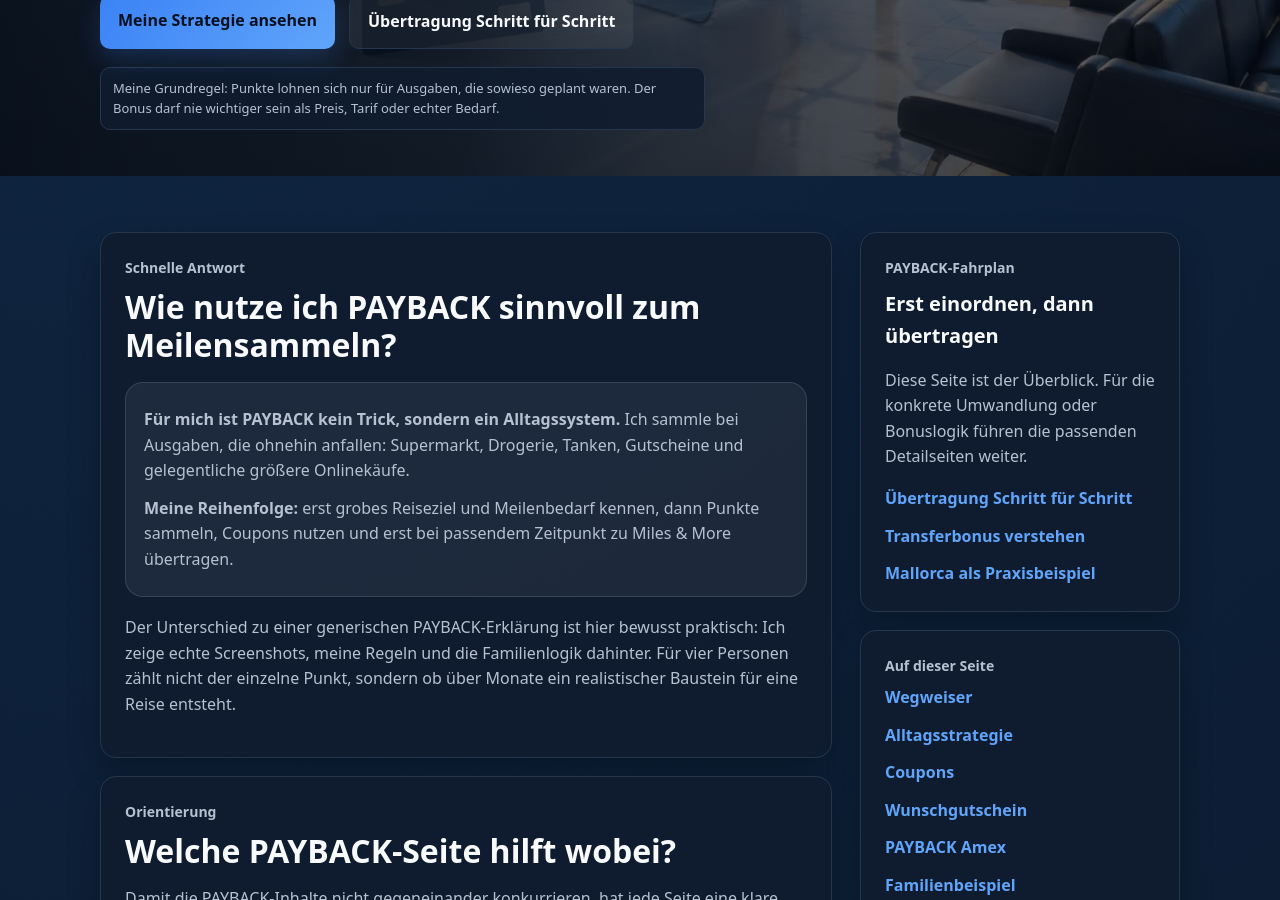
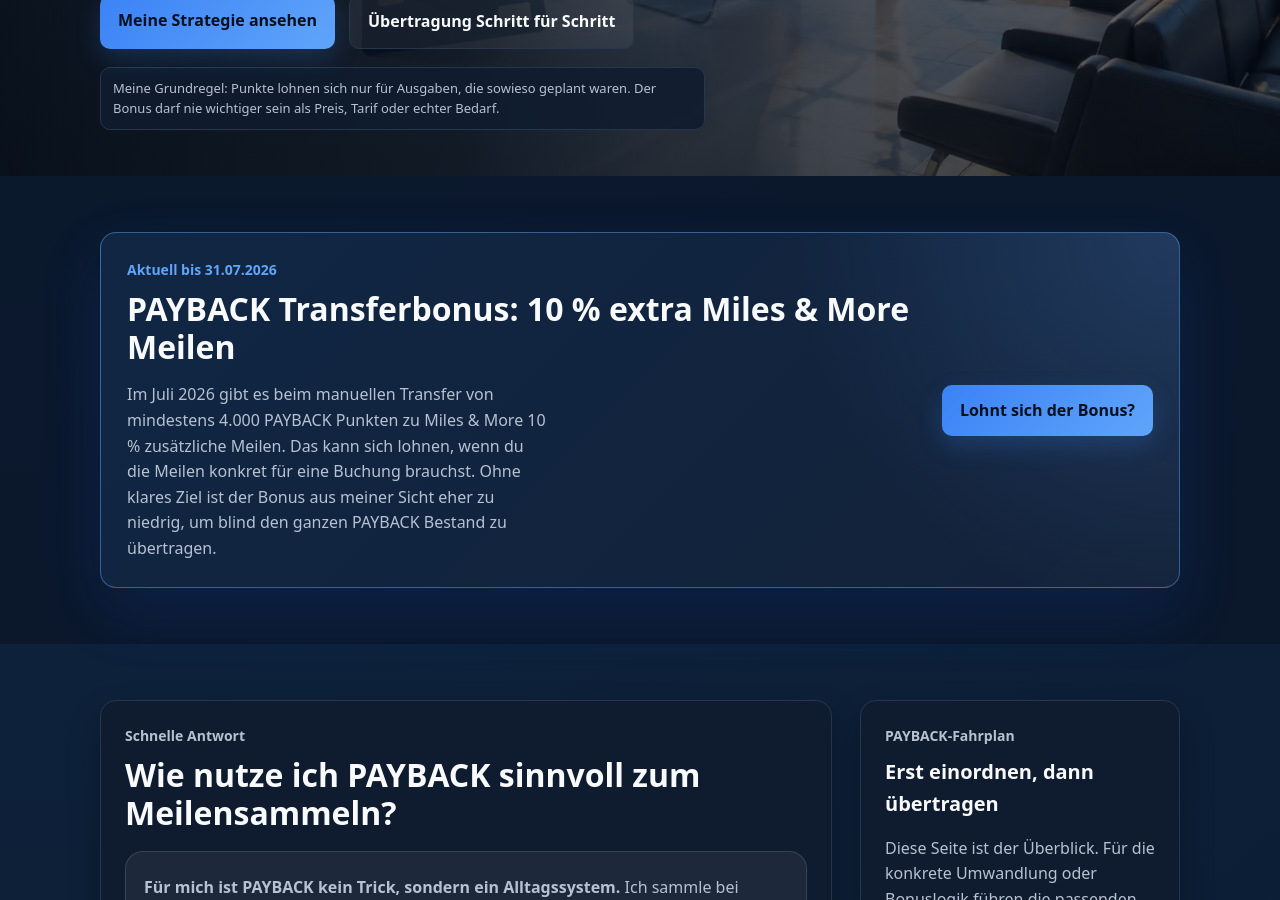
Before and after one commit to Praemienflug-Planer/miles-planer, a Jekyll site: the page built from meilen-sammeln/payback/index.html, in a window 1280 px wide and 900 px high, scrolled down 674 px. Built offline with Jekyll 4.4.1, drawn with Linux system fonts in a browser that asks for light colours.

Commit message:
Aktuellen PAYBACK Transferbonus im Hub hervorheben

```diff
--- a/meilen-sammeln/payback/index.html
+++ b/meilen-sammeln/payback/index.html
@@ -1,11 +1,24 @@
 ---
 layout: page
 title: "PAYBACK Punkte sammeln: Hub für Miles & More"
-description: "PAYBACK Punkte sammeln für Miles & More: persönlicher Hub mit Alltagssystem, Coupons, Wunschgutschein, PAYBACK Amex, Screenshots und klaren Detailseiten für Übertragung und Transferbonus."
+description: "PAYBACK Punkte sammeln für Miles & More: persönlicher Hub mit Alltagssystem, Coupons, Wunschgutschein, PAYBACK Amex, aktueller Transferbonus und klaren Detailseiten für Übertragung und Bewertung."
 canonical: "https://praemienflug-planer.de/meilen-sammeln/payback/"
 ---
 {% include payback/styles.html %}
 {% include payback/hero.html %}
+
+<section class="section alt" id="aktueller-transferbonus">
+  <div class="container">
+    <div class="cta-box cta-primary">
+      <div>
+        <p class="eyebrow">Aktuell bis 31.07.2026</p>
+        <h2>PAYBACK Transferbonus: 10 % extra Miles &amp; More Meilen</h2>
+        <p class="footer-text">Im Juli 2026 gibt es beim manuellen Transfer von mindestens 4.000 PAYBACK Punkten zu Miles &amp; More 10 % zusätzliche Meilen. Das kann sich lohnen, wenn du die Meilen konkret für eine Buchung brauchst. Ohne klares Ziel ist der Bonus aus meiner Sicht eher zu niedrig, um blind den ganzen PAYBACK Bestand zu übertragen.</p>
+      </div>
+      <a class="btn btn-primary" href="/meilen-sammeln/payback-transferbonus-juli-2026/">Lohnt sich der Bonus?</a>
+    </div>
+  </div>
+</section>
 
 <section class="section">
   <div class="container seo-layout">
```
